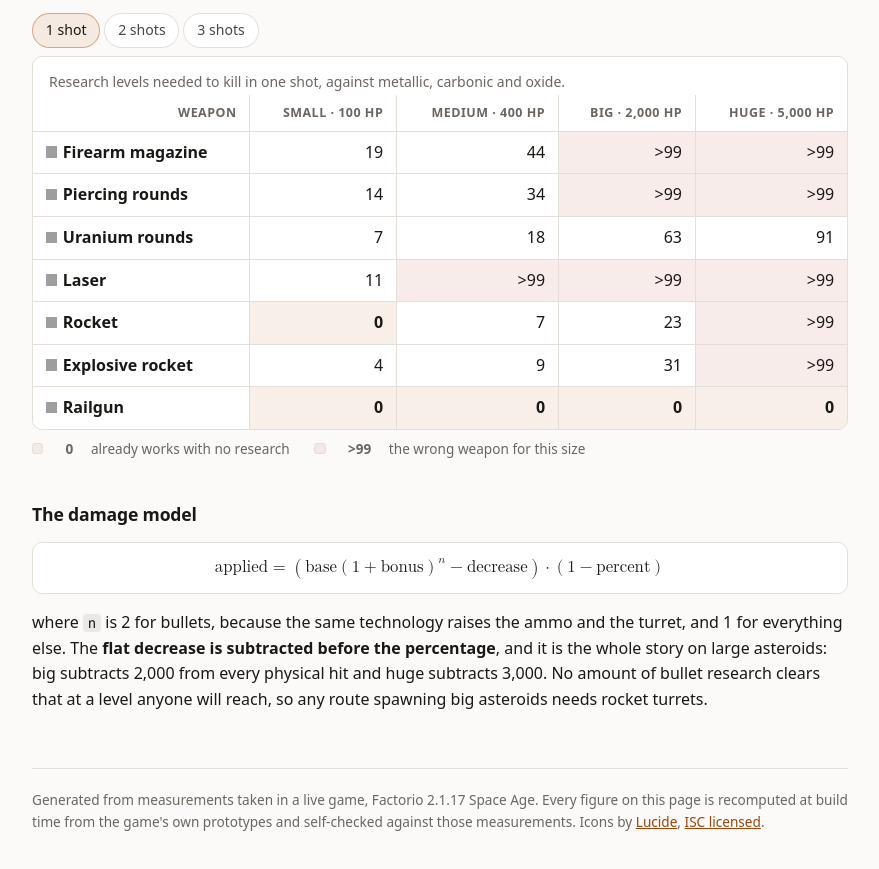
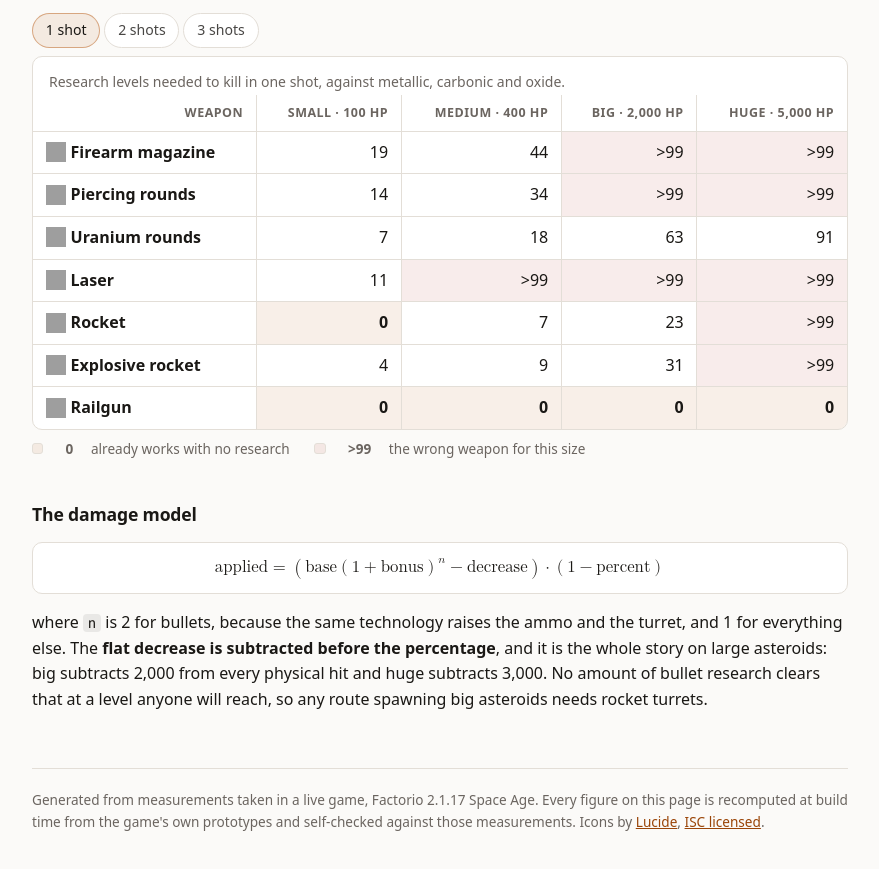
Before and after one commit to My-Stuff-At/factorio, a plain HTML site: page index.html in a window 1280 px wide. Shown: the part 3341-4210 px from the top of the page, without its empty margins (332-1211 px from the left). Drawn offline with Linux system fonts and the light colour scheme; grey boxes are pictures that could not be loaded.

Commit message:
site: 831e4cd

```diff
--- a/index.html
+++ b/index.html
@@ -11,7 +11,7 @@
 <meta name="viewport" content="width=device-width, initial-scale=1">
 <title>Space platform reference — Factorio Space Age</title>
 <meta name="description" content="Space platform reference for Factorio Space Age: cruise speed by hull width and thruster count, and the weapon research needed to kill each asteroid size, both derived from the game's own prototypes and checked against measurements.">
-<link rel="stylesheet" href="style.ed575b32.css">
+<link rel="stylesheet" href="style.63555ed2.css">
 </head>
 <body>
 <div class="layout">
--- a/style.ed575b32.css
+++ b/style.63555ed2.css
@@ -220,12 +220,27 @@ footer { margin-top:3.5rem; padding-top:1.25rem; border-top:1px solid var(--rule
    Plain inline, NOT inline-flex. A flex container has a height of its own, and
    `align-items:center` pushes the icon below the baseline: that measured 0.61px
    of extra height on every row. An inline image on the baseline occupies 1cap
-   ABOVE it, which is inside the font's ascent, so the line box cannot grow. */
+   ABOVE it, which is inside the font's ascent, so the line box cannot grow.
+
+   A 1cap icon is legible next to 1cap capitals but not next to a 16px face -
+   there is simply not enough of a 64px sprite left at 11px. So the icon DRAWS
+   larger than its box: --iref-scale sets how much, and negative block margins
+   pull the inline box back to exactly 1cap. Vertical margins do affect the
+   inline box of a REPLACED element like an image, unlike a non-replaced one,
+   which is what makes this work at all.
+
+   The overflow paints into the line's leading. At the body's 1.6 line-height
+   that is about 3.5px a side, so a scale much past 2 would start to touch the
+   line above in wrapped prose. In a single-line table cell there is no limit. */
 .iref { text-decoration:none; color:inherit; white-space:nowrap; }
 .iref img {
-  height:.72em; width:.72em;
-  height:1cap; width:1cap;
-  vertical-align:baseline; margin-right:.35em;
+  --iref-scale:1.75;
+  /* em fallback first, for Safari before 16.4; the cap pair overrides it */
+  height:calc(.72em * var(--iref-scale)); width:calc(.72em * var(--iref-scale));
+  margin-block:calc((.72em - .72em * var(--iref-scale)) / 2);
+  height:calc(1cap * var(--iref-scale)); width:calc(1cap * var(--iref-scale));
+  margin-block:calc((1cap - 1cap * var(--iref-scale)) / 2);
+  vertical-align:baseline; margin-right:.3em;
 }
 .iref:hover { text-decoration:underline; text-decoration-color:rgb(var(--cell)); }
 .iref:focus-visible { outline:2px solid rgb(var(--cell)); outline-offset:2px; border-radius:3px; }
```
